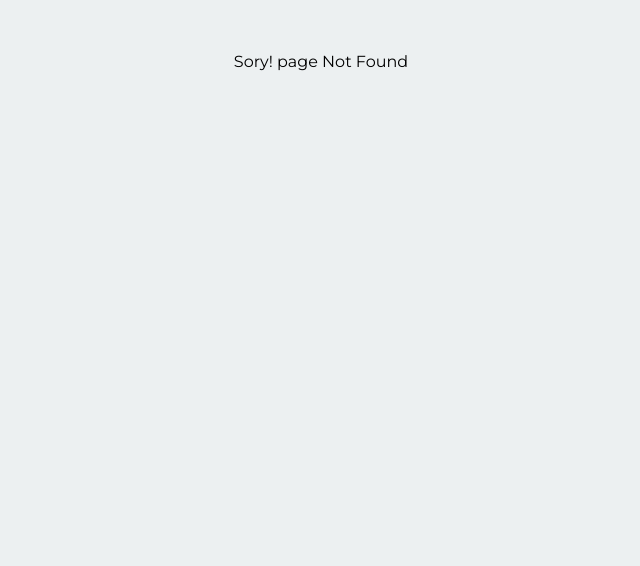
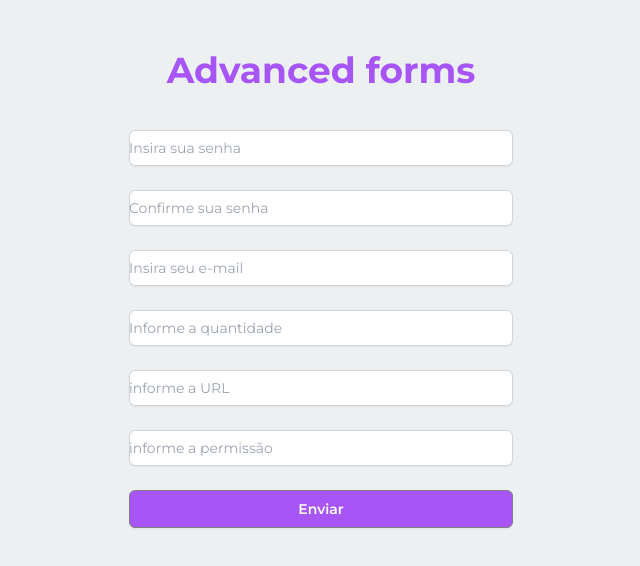
Before and after one commit to SoaresLeonardo/next-js-development, a Next.js app: page /form/advanced in a window 1280 px wide. Before the commit this address had no page. Shown: the top 566 px of the page, without its empty margins (319-959 px from the left). Built offline with nearby package versions, Linux system fonts and the light colour scheme.

Commit message:
Advanced form

```diff
--- /dev/null
+++ b/src/app/form/advanced/page.tsx
@@ -0,0 +1,182 @@
+'use client';
+
+import { useForm } from 'react-hook-form';
+import { zodResolver } from '@hookform/resolvers/zod';
+
+import { z, ZodError } from 'zod';
+
+const schema = z
+  .object({
+    password: z.string().min(6, 'A senha precisa ter pelo menos 6 caracteres'),
+    confirmPassword: z.string(),
+    url: z.string().url('Por favor informe uma URL válida'),
+    email: z.string().email('E-mail inválido'),
+    qtd: z
+      .number({
+        errorMap: () => {
+          return { message: 'Informe um número válido' };
+        }
+      })
+      .positive('Por favor informe um número maior que 0'),
+    role: z.enum(['admin', 'user'], {
+      errorMap: () => {
+        return { message: `Informe 'admin' ou 'user'` };
+      }
+    })
+  })
+  .refine((fields) => fields.password === fields.confirmPassword, {
+    path: ['confirmPassword'],
+    message: 'As senhas precisam ser iguais'
+  })
+  .transform((fields) => ({
+    password: fields.password.toLocaleUpperCase(),
+    confirmPassword: fields.confirmPassword.toLocaleUpperCase(),
+    qtd: fields.qtd,
+    email: fields.email.toLocaleLowerCase(),
+    role: fields.role,
+    url: fields.url.toLocaleLowerCase()
+  }));
+
+type FormProps = z.infer<typeof schema>;
+
+export default function AdvancedForm() {
+  const {
+    handleSubmit,
+    register,
+    formState: { errors }
+  } = useForm<FormProps>({
+    mode: 'all',
+    reValidateMode: 'onChange',
+    resolver: zodResolver(schema)
+  });
+
+  console.log(errors);
+
+  const handleForm = (data: FormProps) => {
+    console.log({ data });
+
+    try {
+      const result = schema.parse(data);
+
+      console.log(result);
+    } catch (err) {
+      if (err instanceof ZodError) {
+        console.error(err.flatten());
+      }
+    }
+  };
+  return (
+    <>
+      <h1 className="font-bold text-purple-500 text-4xl">Advanced forms</h1>
+      <div className="mt-10 sm:mx-auto sm:w-full sm:max-w-sm">
+        <form className="space-y-6" onSubmit={handleSubmit(handleForm)}>
+          <div>
+            <div className="mt-2">
+              <input
+                className="block w-full rounded-md border-0 py-1.5 text-gray-900 shadow-sm ring-1 ring-inset ring-gray-300 placeholder:text-gray-400 focus:ring-2 focus:ring-inset focus:ring-indigo-600 sm:text-sm sm:leading-6"
+                type="password"
+                placeholder="Insira sua senha"
+                {...register('password')}
+              />
+
+              {errors.password?.message && (
+                <p className="text-red-500 font-bold">
+                  {errors.password?.message}
+                </p>
+              )}
+            </div>
+          </div>
+
+          <div>
+            <div className="mt-2">
+              <input
+                className="block w-full rounded-md border-0 py-1.5 text-gray-900 shadow-sm ring-1 ring-inset ring-gray-300 placeholder:text-gray-400 focus:ring-2 focus:ring-inset focus:ring-indigo-600 sm:text-sm sm:leading-6"
+                type="password"
+                placeholder="Confirme sua senha"
+                {...register('confirmPassword')}
+              />
+
+              {errors.confirmPassword?.message && (
+                <p className="text-red-500 font-bold">
+                  {errors.confirmPassword?.message}
+                </p>
+              )}
+            </div>
+          </div>
+
+          <div>
+            <div className="mt-2">
+              <input
+                className="block w-full rounded-md border-0 py-1.5 text-gray-900 shadow-sm ring-1 ring-inset ring-gray-300 placeholder:text-gray-400 focus:ring-2 focus:ring-inset focus:ring-indigo-600 sm:text-sm sm:leading-6"
+                type="email"
+                placeholder="Insira seu e-mail"
+                {...register('email')}
+              />
+
+              {errors.email?.message && (
+                <p className="text-red-500 font-bold">
+                  {errors.email?.message}
+                </p>
+              )}
+            </div>
+          </div>
+
+          <div>
+            <div className="mt-2">
+              <input
+                className="block w-full rounded-md border-0 py-1.5 text-gray-900 shadow-sm ring-1 ring-inset ring-gray-300 placeholder:text-gray-400 focus:ring-2 focus:ring-inset focus:ring-indigo-600 sm:text-sm sm:leading-6"
+                type="number"
+                placeholder="Informe a quantidade"
+                {...register('qtd', {
+                  setValueAs: (value: string) => parseInt(value, 10)
+                })}
+              />
+
+              {errors.qtd?.message && (
+                <p className="text-red-500 font-bold">{errors.qtd.message}</p>
+              )}
+            </div>
+          </div>
+
+          <div>
+            <div className="mt-2">
+              <input
+                className="block w-full rounded-md border-0 py-1.5 text-gray-900 shadow-sm ring-1 ring-inset ring-gray-300 placeholder:text-gray-400 focus:ring-2 focus:ring-inset focus:ring-indigo-600 sm:text-sm sm:leading-6"
+                type="text"
+                placeholder="informe a URL"
+                {...register('url')}
+              />
+              {errors.url?.message && (
+                <p className="text-red-500 font-bold">{errors.url?.message}</p>
+              )}
+            </div>
+          </div>
+
+          <div>
+            <div className="mt-2">
+              <input
+                className="block w-full rounded-md border-0 py-1.5 text-gray-900 shadow-sm ring-1 ring-inset ring-gray-300 placeholder:text-gray-400 focus:ring-2 focus:ring-inset focus:ring-indigo-600 sm:text-sm sm:leading-6"
+                type="text"
+                placeholder="informe a permissão"
+                {...register('role')}
+              />
+
+              {errors.role?.message && (
+                <p className="text-red-500 font-bold">{errors.role?.message}</p>
+              )}
+            </div>
+          </div>
+
+          <div>
+            <button
+              type="submit"
+              className="flex w-full justify-center rounded-md bg-purple-500 px-3 py-1.5 text-sm font-semibold leading-6 text-white shadow-sm hover:bg-purple-600 focus-visible:outline focus-visible:outline-2 focus-visible:outline-offset-2"
+            >
+              Enviar
+            </button>
+          </div>
+        </form>
+      </div>
+    </>
+  );
+}
```
